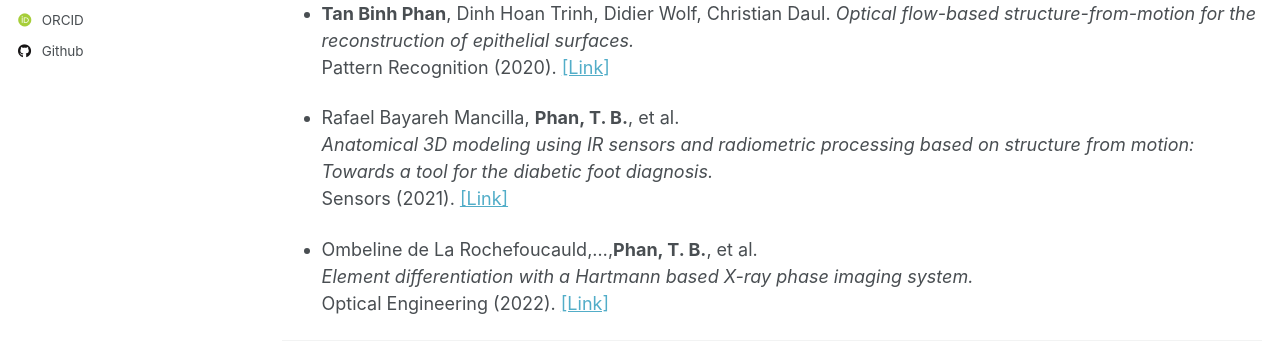
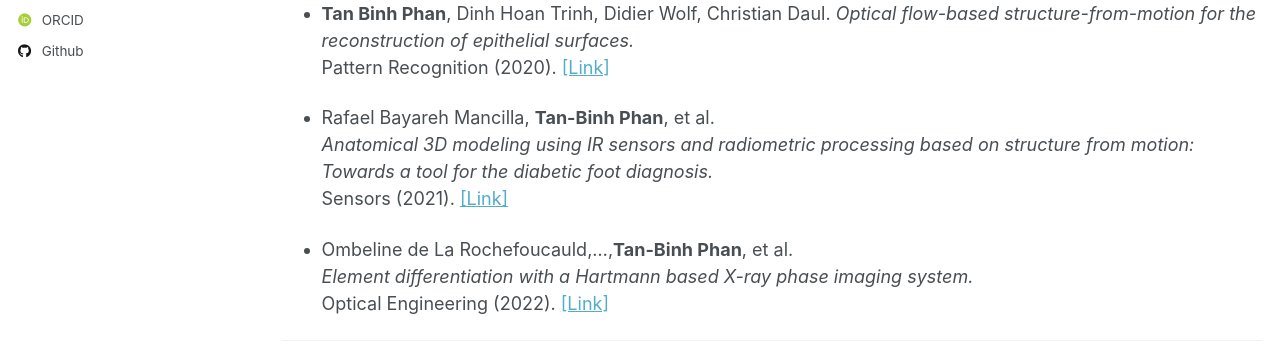
Before and after one commit to TanBinh93/tanbinhphan.github.io, a Jekyll site: the page built from _pages/publications.md, in a window 1280 px wide and 1274 px high. Shown: the part 460-809 px from the top of the window. Built offline with Jekyll 4.4.1, drawn with Linux system fonts in a browser that asks for light colours; some web fonts are replaced.

Commit message:
Update publications.md

```diff
--- a/_pages/publications.md
+++ b/_pages/publications.md
@@ -18,11 +18,11 @@ author_profile: true
   *Optical flow-based structure-from-motion for the reconstruction of epithelial surfaces.*
   Pattern Recognition (2020). [[Link]](https://www.sciencedirect.com/science/article/abs/pii/S0031320320301941)
 
-- Rafael Bayareh Mancilla, **Phan, T. B.**, et al.
+- Rafael Bayareh Mancilla, **Tan-Binh Phan**, et al.
   *Anatomical 3D modeling using IR sensors and radiometric processing based on structure from motion: Towards a tool for the diabetic foot diagnosis.*
   Sensors (2021). [[Link]](https://www.mdpi.com/1424-8220/21/11/3918)
 
-- Ombeline de La Rochefoucauld,...,**Phan, T. B.**, et al.
+- Ombeline de La Rochefoucauld,...,**Tan-Binh Phan**, et al.
   *Element differentiation with a Hartmann based X-ray phase imaging system.*
   Optical Engineering (2022). [[Link]](https://doi.org/10.1080/10589759.2022.2095383)
 
```
